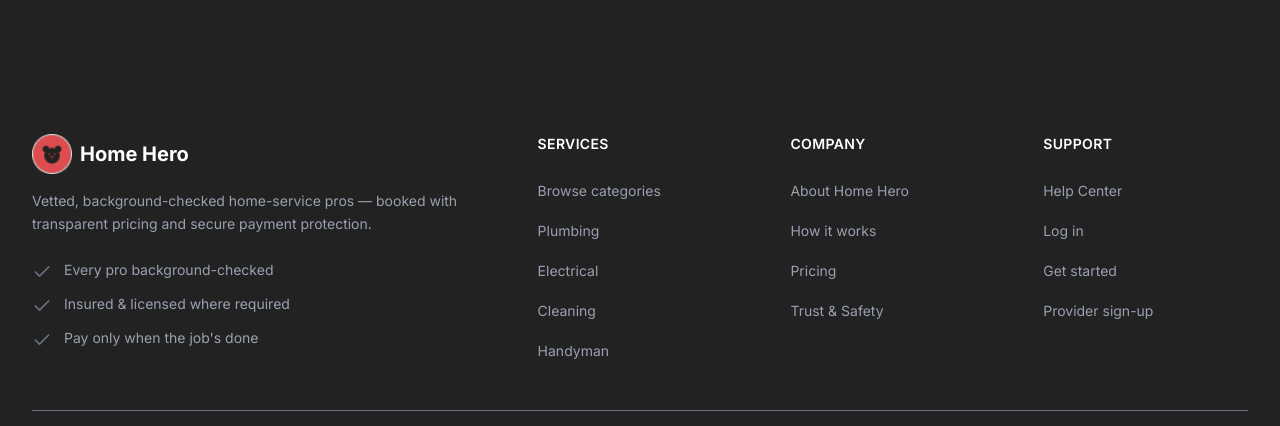
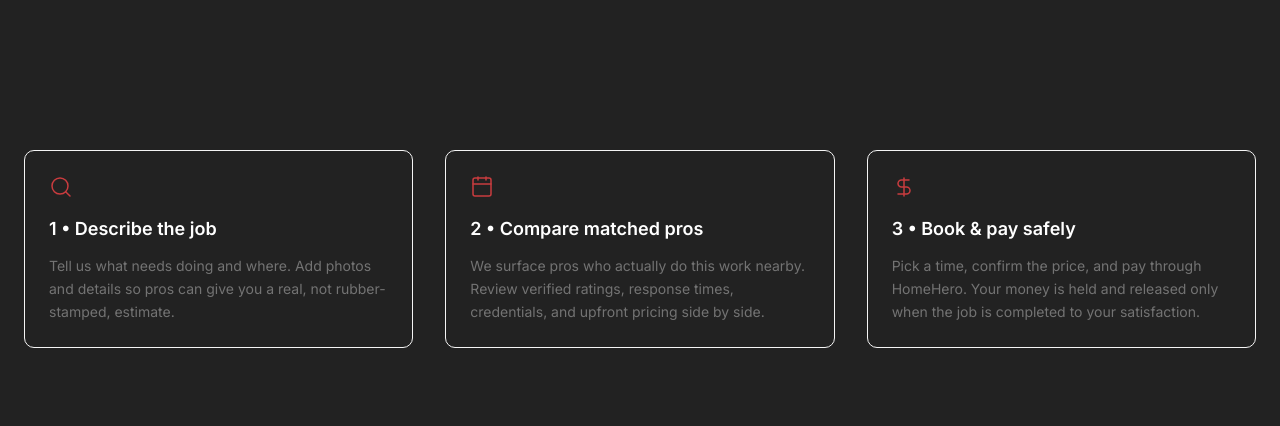
Before and after one commit to ehasunulislam/Ph_l2_A5_FixItNow_frontend, a Next.js app: page /how-it-work in a window 1280 px wide. Shown: the part 526-952 px from the top of the page. Built offline with nearby package versions, Linux system fonts and the light colour scheme; no server answers.

Commit message:
create the Step  component

```diff
--- /dev/null
+++ b/app/how-it-work/_components/Steps.tsx
@@ -0,0 +1,55 @@
+import { Search, Calendar, DollarSign } from 'lucide-react'
+
+export default function Steps() {
+  const steps = [
+    {
+      number: 1,
+      title: 'Describe the job',
+      description:
+        'Tell us what needs doing and where. Add photos and details so pros can give you a real, not rubber-stamped, estimate.',
+      icon: Search,
+    },
+    {
+      number: 2,
+      title: 'Compare matched pros',
+      description:
+        'We surface pros who actually do this work nearby. Review verified ratings, response times, credentials, and upfront pricing side by side.',
+      icon: Calendar,
+    },
+    {
+      number: 3,
+      title: 'Book & pay safely',
+      description:
+        'Pick a time, confirm the price, and pay through HomeHero. Your money is held and released only when the job is completed to your satisfaction.',
+      icon: DollarSign,
+    },
+  ]
+
+  return (
+    <section className="w-full py-20 px-4 md:px-6">
+      <div className="max-w-7xl mx-auto">
+        <div className="grid grid-cols-1 md:grid-cols-3 gap-8">
+          {steps.map((step) => {
+            const Icon = step.icon
+            return (
+              <div
+                key={step.number}
+                className="border rounded-lg p-6 border-accent transition-colors duration-200"
+              >
+                <div className="mb-4">
+                  <Icon className="w-6 h-6 text-[#C93C3F]" strokeWidth={1.5} />
+                </div>
+                <h3 className="text-lg font-semibold text-white mb-3">
+                  {step.number} • {step.title}
+                </h3>
+                <p className="text-sm text-muted-foreground leading-relaxed">
+                  {step.description}
+                </p>
+              </div>
+            )
+          })}
+        </div>
+      </div>
+    </section>
+  )
+}
--- a/app/how-it-work/page.tsx
+++ b/app/how-it-work/page.tsx
@@ -1,10 +1,12 @@
 import React from 'react'
 import CTASection from './_components/CTASection'
+import Steps from './_components/Steps'
 
 const HowItWorkPage = () => {
   return (
     <div>
       <CTASection />
+      <Steps />
     </div>
   )
 }
```
